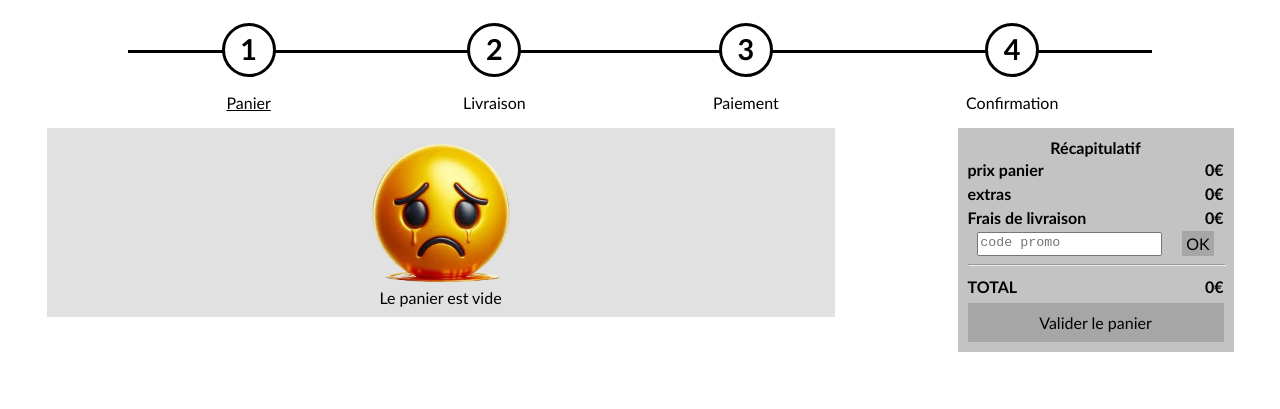
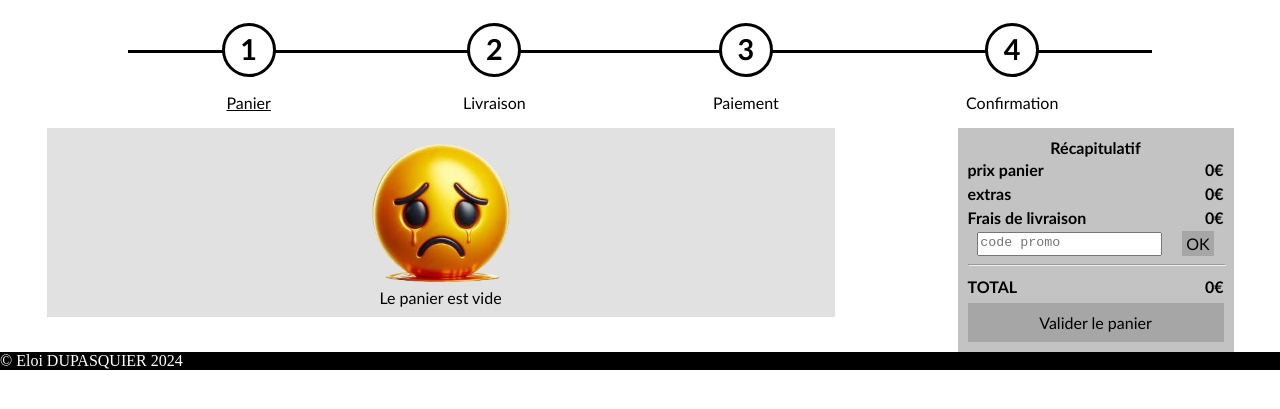
Before and after one commit to mdumain/DarkShop, a plain HTML site: page panier.html in a window 1280 px wide. Shown: the part 149-558 px from the top of the page. Drawn offline with Linux system fonts and the light colour scheme.

Commit message:
footer panier

```diff
--- a/panier.css
+++ b/panier.css
@@ -468,3 +468,11 @@ input:checked + .slider:before {
     -ms-transform: translateX(26px);
     transform: translateX(26px);
 }
+
+footer{
+    background-color: black;
+}
+
+footer>div{
+    color: white;
+}
--- a/panier.html
+++ b/panier.html
@@ -192,6 +192,9 @@
     </section>
     </section>
     <footer>
+        <div>
+            &copy Eloi DUPASQUIER 2024
+        </div>
 
     </footer>
     <script>
```
